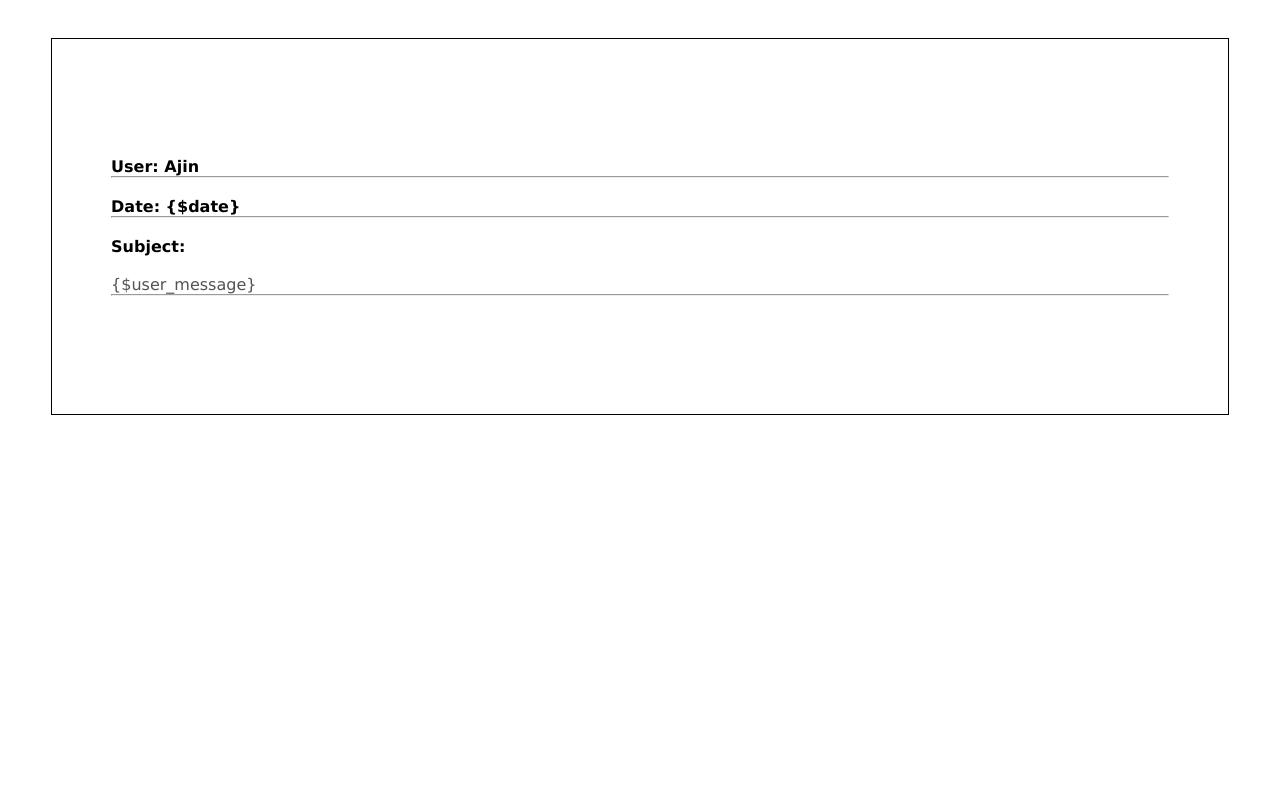
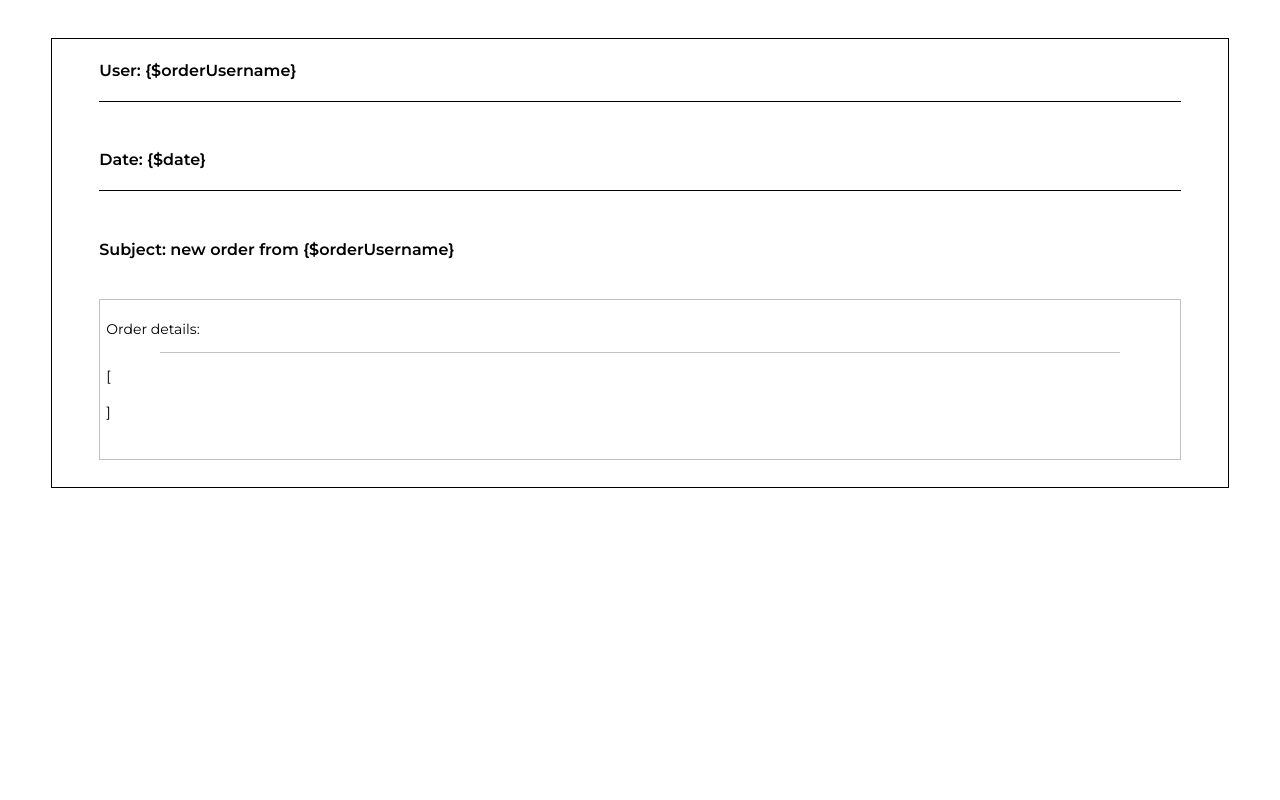
Before and after one commit to Ajinvarughese/xfasso, a PHP site: page /connections/test.html in a window 1280 px wide. Run offline with PHP 8.4, Linux system fonts and the light colour scheme.

Commit message:
bug fix
updated and bugs fixed

```diff
--- a/cart/cart.php
+++ b/cart/cart.php
@@ -62,7 +62,6 @@
     <link rel="preconnect" href="https://fonts.googleapis.com">
     <link rel="preconnect" href="https://fonts.gstatic.com" crossorigin>
     <link href="https://fonts.googleapis.com/css2?family=Montserrat:ital,wght@0,200;0,300;0,400;0,500;0,600;0,700;0,800;1,200;1,300;1,400;1,500;1,600&display=swap" rel="stylesheet">
-
 
 
 
@@ -365,7 +364,7 @@
                                                         }
                                                         echo "</p>
                                                     </div>
-                                                    <div style='padding:0 10px 5px 10px;' class='price'>\${$more['product_price']}</div>
+                                                    <div style='padding:0 10px 5px 10px; font-size: 14px;' class='price'>₹{$more['product_price']}</div>
                                                 </div>
                                             </div>
                                         </a>
--- a/connections/test.html
+++ b/connections/test.html
@@ -1,26 +1,31 @@
 <head>
-    <style>
-        *{
-            margin: 0;
-            padding: 0;
-            font-family: Verdana, Geneva, Tahoma, sans-serif;
-        }
-    </style>
+    <link rel="preconnect" href="https://fonts.googleapis.com">
+    <link rel="preconnect" href="https://fonts.gstatic.com" crossorigin>
+    <link href="https://fonts.googleapis.com/css2?family=Montserrat:ital,wght@0,200;0,300;0,400;0,500;0,600;0,700;0,800;1,200;1,300;1,400;1,500;1,600&display=swap" rel="stylesheet">
 </head>
 
-<div style='background: #fff; color: #000; padding: 3% 4%;' class='mail-main'>
-    <div class='_u2' style='border: 1px solid; padding: 10% 5%;'>
-        <div class='username'><h4>User: Ajin</h4></div>
-        <hr>
-        <br>
-        <div class='time'><h4>Date: {$date}</h4></div>
-        <hr>
-        <br>
-        <div class='subject'>
-            <h4>Subject: </h4>
+<body style="margin: 0; padding: 0; font-family: 'Montserrat', sans-serif;">
+    <div style="background: #fff; color: #000; padding: 3% 4%;">
+        <div style="border: 1px solid; padding: 0% 4%;">
+            <div><h4 style="font-weight: 600;">User: {$orderUsername}</h4></div>
+            <hr style="border: none; border-top: 1px solid #000;">
             <br>
-            <p style='color: rgba(28, 26, 26, 0.753);'>{$user_message}</p>
-            <hr>
+            <div><h4 style="font-weight: 600;">Date: {$date}</h4></div>
+            <hr style="border: none; border-top: 1px solid #000;">
+            <br>
+            <div>
+                <h4 style="font-weight: 600;">Subject: new order from {$orderUsername}</h4>
+                <br>
+                <div style="border: 1px solid #c2c2c2; padding: 6px; margin-bottom: 1.7rem;">
+                    <p style="font-size: clamp(13px, 3vw, 14px);">Order details:</p>
+                    <hr style="width: 90%; border: none; border-top: 1px solid #c2c2c2;">
+                    <pre style="word-wrap: break-word; white-space: pre-wrap; font-size: clamp(13px, 3vw, 14px); font-family: 'Montserrat', sans-serif;">
+[
+
+]
+                    </pre>
+                </div>
+            </div>
         </div>
     </div>
-</div>
+</body>
--- a/details/details.php
+++ b/details/details.php
@@ -741,7 +741,7 @@
                                                     }
                                                     echo "</p>
                                                 </div>
-                                                <div style='padding:0 10px 5px 10px;' class='price'>\${$more['product_price']}
+                                                <div style='padding:0 10px 5px 10px;' class='price'>₹{$more['product_price']}
 
                                                 </div>
                                             </div>
--- a/profile/profile.php
+++ b/profile/profile.php
@@ -184,7 +184,7 @@
                                                         }
                                                         echo "</p>
                                                     </div>
-                                                    <div style='padding:0 10px 5px 10px;' class='price'>\${$more['product_price']}</div>
+                                                    <div style='padding:0 10px 5px 10px; font-size: 14px;' class='price'>₹{$more['product_price']}</div>
                                                 </div>
                                             </div>
                                         </a>
--- a/profile/u/orders/order-details/order-details.php
+++ b/profile/u/orders/order-details/order-details.php
@@ -513,7 +513,7 @@
                                                         }
                                                         echo "</p>
                                                     </div>
-                                                    <div style='padding:0 10px 5px 10px;' class='price'>\${$more['product_price']}</div>
+                                                    <div style='padding:0 10px 5px 10px; font-size: 14px;' class='price'>₹{$more['product_price']}</div>
                                                 </div>
                                             </div>
                                         </a>
```
Also changed, not shown: checkout/u/upi/upi.php (+32 -26 lines), connections/sendMail.php (+0 -27 lines), css/details.css (line endings or trailing spaces).
